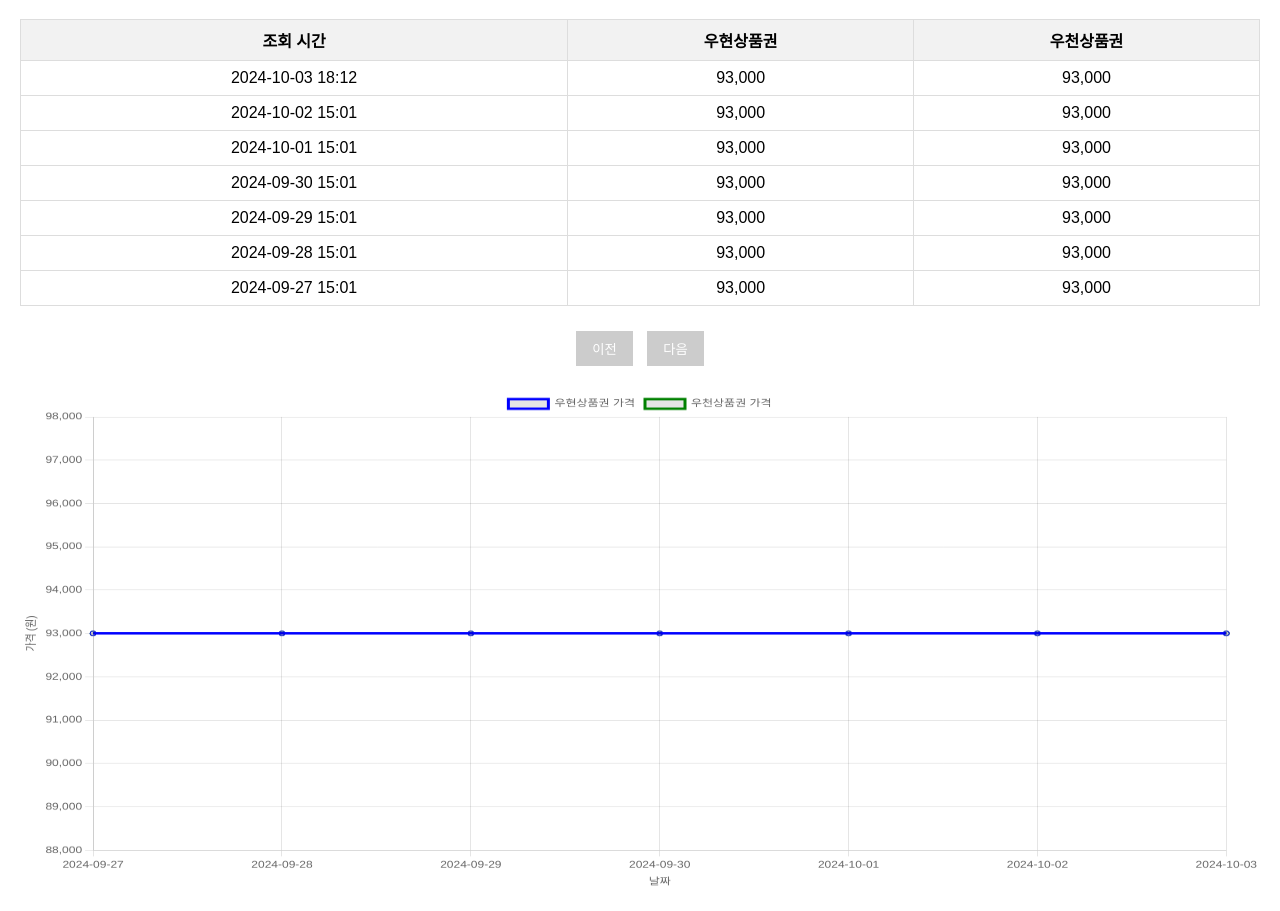
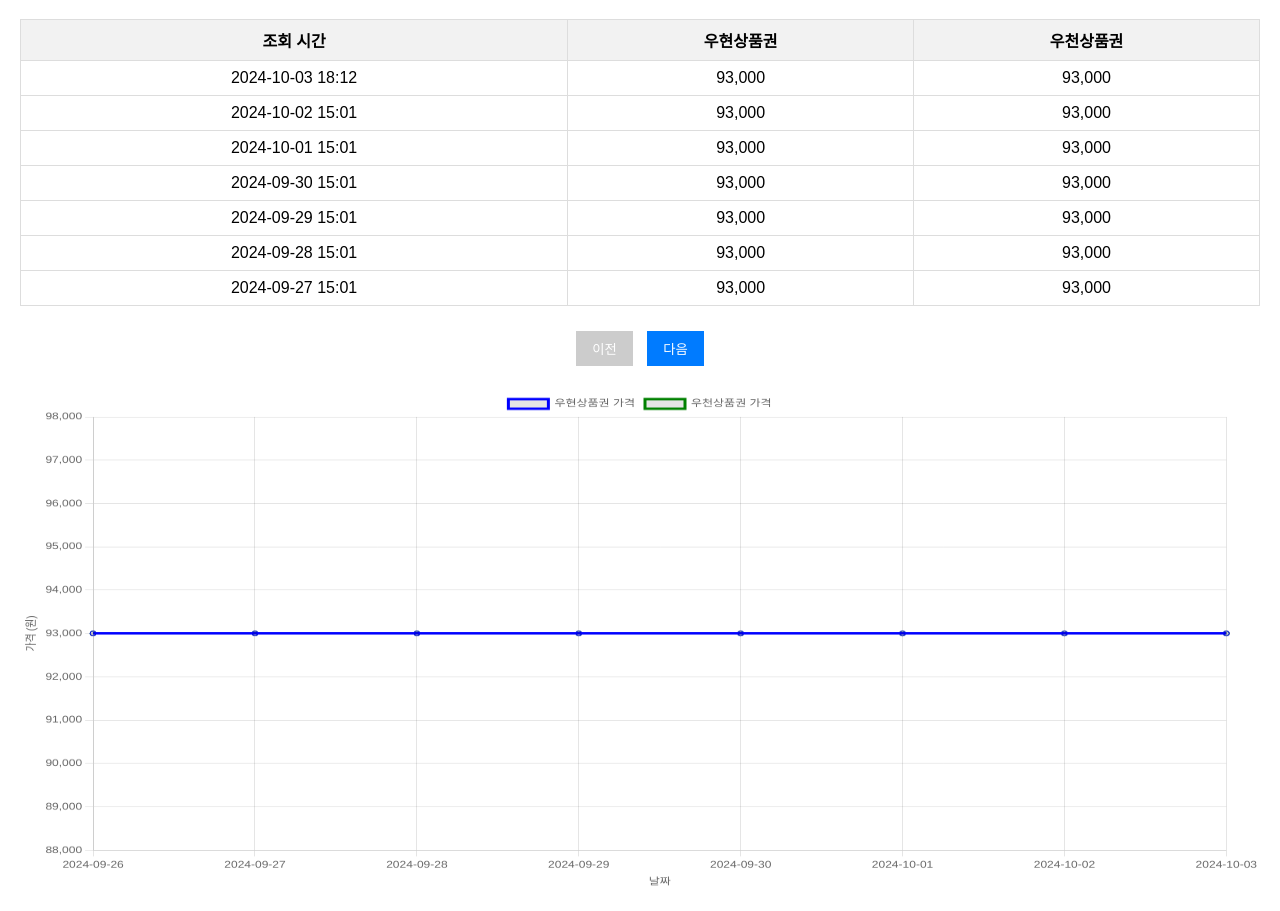
Before and after one commit to nhhanaro/nhhanaro, a plain HTML site: page index.html in a window 1280 px wide. Shown: the part 70-981 px from the top of the page. Drawn offline with nearby package versions, Linux system fonts and the light colour scheme.

Commit message:
Update index.html

```diff
--- a/index.html
+++ b/index.html
@@ -102,6 +102,7 @@
         let priceChart = null;
         let currentPage = 0;
         const itemsPerPage = 7; // 페이지당 표시할 항목 수
+        let filteredData = []; // 필터링된 데이터 저장소
 
         // 데이터를 로드하고 표와 차트를 업데이트하는 함수
         function loadData() {
@@ -117,7 +118,7 @@
                     data.sort((a, b) => new Date(b.조회_시간) - new Date(a.조회_시간));
 
                     // 가장 최근 날짜의 최신 데이터만 포함하고, 그 이전 날짜는 15:00~15:59 사이의 데이터만 포함하는 함수
-                    const filteredData = filterDataByDate(data);
+                    filteredData = filterDataByDate(data);
 
                     // 그래프용 데이터 준비 (왼쪽 -> 오른쪽으로 흐르도록 reverse 사용)
                     const labels = filteredData.map(entry => entry.조회_시간.split(' ')[0]).reverse();
@@ -172,26 +173,26 @@
                         priceChart.update();
                     }
 
-                    // 페이지네이션을 위한 데이터 처리
-                    paginateTable(filteredData);
+                    // 첫 페이지 데이터 출력
+                    paginateTable();
                 })
                 .catch(error => console.error('데이터를 불러오는 중 오류 발생:', error));
         }
 
         // 가장 최근 날짜의 가장 최신 데이터만 표시하고, 그 이전 날짜는 15:00~15:59 데이터를 표시하는 함수
         function filterDataByDate(data) {
-            const filteredData = [];
+            const filtered = [];
             const recentDate = data[0].조회_시간.split(' ')[0]; // 가장 최근 날짜
 
             // 1. 가장 최근 날짜의 가장 최신 데이터만 추가
-            filteredData.push(data[0]);
+            filtered.push(data[0]);
 
             // 2. 그 이전 날짜의 15:00~15:59 데이터만 추가
             let currentDate = new Date(recentDate);
             currentDate.setDate(currentDate.getDate() - 1); // 전일로 이동
 
             let limit = 0; // 무한 루프 방지
-            while (filteredData.length < itemsPerPage && limit < 20) {
+            while (filtered.length < data.length && limit < 20) {
                 const dateString = currentDate.toISOString().split('T')[0];
 
                 // 15:00~15:59 사이 데이터를 찾음
@@ -210,7 +211,7 @@
 
                 // 데이터를 찾았으면 추가
                 if (dayData.length > 0) {
-                    filteredData.push(dayData[0]);
+                    filtered.push(dayData[0]);
                 }
 
                 // 다음 전일자로 이동
@@ -218,17 +219,17 @@
                 limit++;
             }
 
-            return filteredData;
+            return filtered;
         }
 
         // 표 데이터를 페이지별로 나누어 표시
-        function paginateTable(data) {
+        function paginateTable() {
             const tableBody = document.querySelector('#dataTable tbody');
             tableBody.innerHTML = ''; // 기존 데이터를 지움
 
             const start = currentPage * itemsPerPage;
-            const end = start + itemsPerPage;
-            const pageData = data.slice(start, end);
+            const end = Math.min(start + itemsPerPage, filteredData.length);
+            const pageData = filteredData.slice(start, end);
 
             pageData.forEach(entry => {
                 const row = document.createElement('tr');
@@ -242,21 +243,21 @@
 
             // 페이지 버튼 상태 업데이트
             document.getElementById('prevBtn').disabled = currentPage === 0;
-            document.getElementById('nextBtn').disabled = end >= data.length;
+            document.getElementById('nextBtn').disabled = end >= filteredData.length;
         }
 
         // 이전 페이지 버튼 클릭
         document.getElementById('prevBtn').addEventListener('click', function() {
             if (currentPage > 0) {
                 currentPage--;
-                loadData();
+                paginateTable();
             }
         });
 
         // 다음 페이지 버튼 클릭
         document.getElementById('nextBtn').addEventListener('click', function() {
             currentPage++;
-            loadData();
+            paginateTable();
         });
 
         // 1시간마다 데이터를 새로 불러와서 업데이트
```
